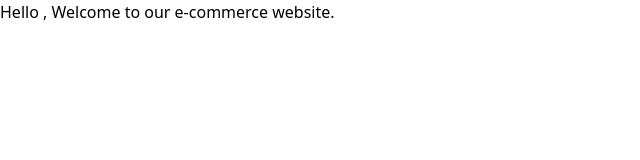
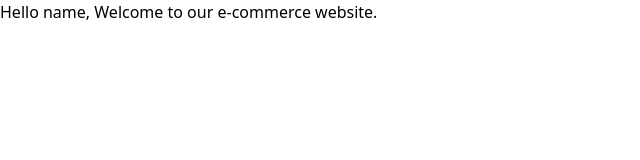
Before and after one commit to ManasAgarwal21/Ecstasy, a React (Create React App) app: page /signin in a window 1280 px wide. Both pictures are taken after typing "name@example.com", "Sample123" into the empty fields and a click on the button "SIGN IN". Shown: the top 160 px of the page, without its empty margins (0-640 px from the left). Built offline with nearby package versions, Linux system fonts and the light colour scheme.

Commit message:
removed some bugs from login, signup and home components

```diff
--- a/src/components/Home.js
+++ b/src/components/Home.js
@@ -11,7 +11,12 @@ const Home = ({location}) => {
         )
     }
     return(
-        <div>Hello {updateReducer.firstName}, Welcome to our e-commerce website.</div>
+        <div>Hello {
+            (updateReducer.firstName === "") ?
+            (updateReducer.email.substring(0,
+                updateReducer.email.indexOf("@"))) :
+            (updateReducer.firstName)
+            }, Welcome to our e-commerce website.</div>
     )
 }
 
--- a/src/components/login.js
+++ b/src/components/login.js
@@ -1,4 +1,4 @@
-import React, {useState} from 'react';
+import React, {useEffect, useState} from 'react';
 import { Avatar, Container,
     Typography, TextField,
     Button, Checkbox,
@@ -56,9 +56,12 @@ export default function Login({location}){
         redirectToReferrer: false
     });
 
+    useEffect(() => {
+        dispatch(updateUser(user));
+    }, [dispatch, user]);
+
     const handleChange = (prop) => (event) =>  {
         setUser({ ...user, [prop]: event.target.value});
-        dispatch(updateUser(user));
     }
 
     const handleClickShowPassword = () => {
--- a/src/components/signup.js
+++ b/src/components/signup.js
@@ -4,7 +4,7 @@ import {Container,
     InputAdornment, IconButton,
     OutlinedInput,Grid, Icon,
     InputLabel, Box } from '@material-ui/core';
-import React, {useState} from 'react';
+import React, {useState, useEffect} from 'react';
 import { Redirect } from 'react-router-dom';
 import { LockOutlined, Visibility, VisibilityOff } from '@material-ui/icons';
 import {makeStyles} from '@material-ui/core/styles';
@@ -53,9 +53,12 @@ export default function Signup(props) {
         message: '',
    });
 
+   useEffect(() => {
+       dispatch(updateUser(user));
+   }, [dispatch, user]);
+
    const handleChange = name => event => {
-       setUser({ ...user, [name]: event.target.value})
-       dispatch(updateUser(user));
+       setUser({ ...user, [name]: event.target.value});
    };
 
    const handleClickShowPassword = () => {
```
Lines whose indentation alone changed are shown as unchanged.
